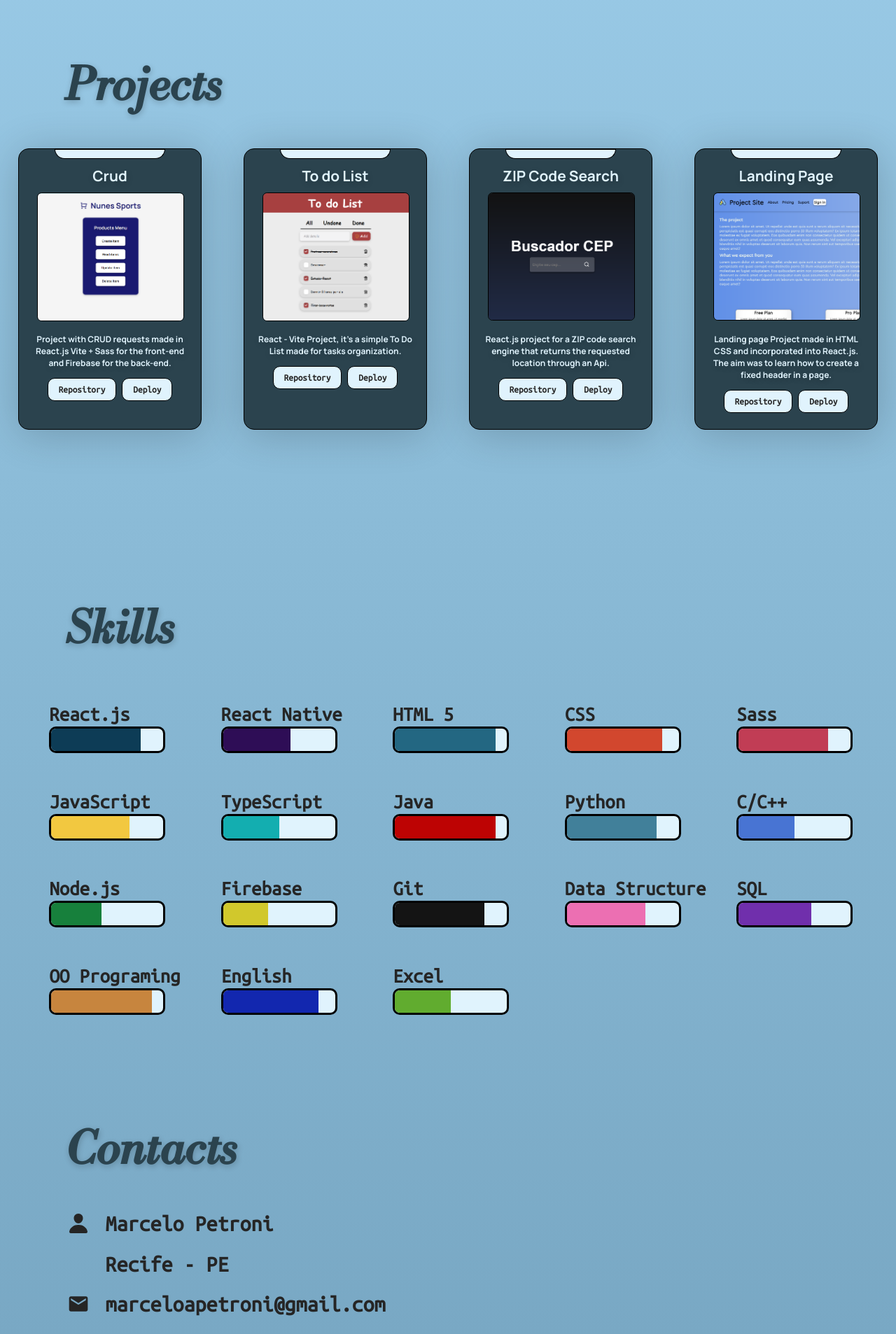
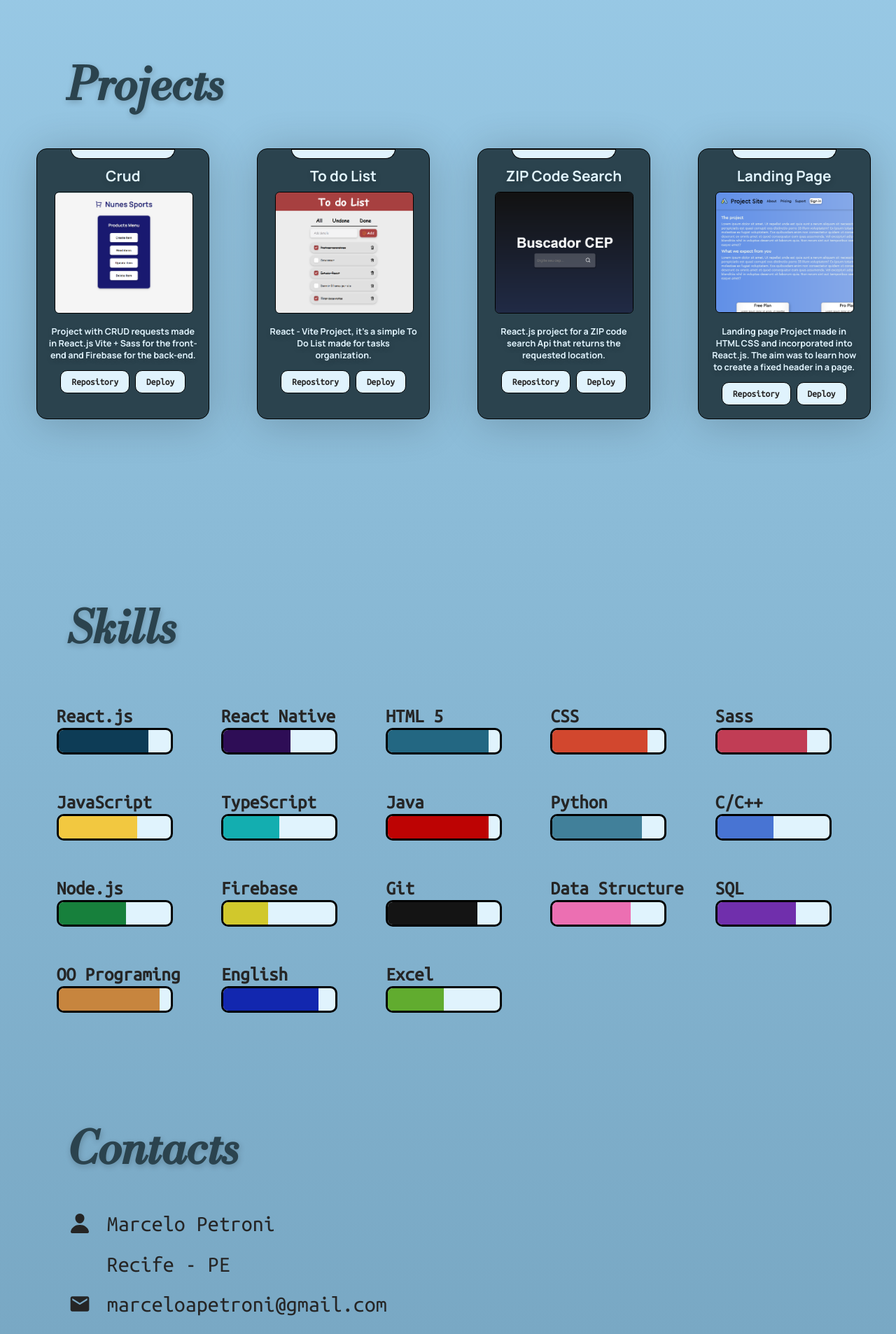
Before and after one commit to marcelopetroni/Portifolio, a React (Vite) app: page / in a window 1280 px wide. Shown: the part 880-2786 px from the top of the page at 70% size. Built offline with nearby package versions, Linux system fonts and the light colour scheme; some icons are missing.

Commit message:
ajuste tamanho

```diff
--- a/src/components/Card.sass
+++ b/src/components/Card.sass
@@ -1,8 +1,8 @@
 @import variaveis
 .card
     font-family: 'Manrope', sans-serif
-    width: 260px
-    height: 400px
+    width: 245px
+    height: 385px
     background: #2b434e
     border-radius: 15px
     box-shadow: 1px 5px 60px 0px rgba(0, 0, 0, 0.2)
@@ -41,7 +41,7 @@
     display: block
     text-align: center
     padding-top: 3px
-    font-size: 12px
+    font-size: 12.5px
     text-shadow: 1px 3px 8px rgba(0,0,0,0.2)
 
 
--- a/src/components/Home.jsx
+++ b/src/components/Home.jsx
@@ -133,25 +133,25 @@ const Home = () => {
       <h2 ref={contactsRef} id = "contacts" className='projects-title' style={{ opacity: contactsInView ? 1 : 0, animation: contactsInView ? 'fade 2s ease' : '' }}>Contacts</h2>
       <section className='contacts-container' ref={contactsRef} style={{ opacity: contactsInView ? 1 : 0, animation: contactsInView ? 'fade 2s ease' : '' }}>
         <div className="contact">
-          <IoPerson /> <h4>Marcelo Petroni</h4>
+          <IoPerson /> <p>Marcelo Petroni</p>
         </div>
         <div className="contact">
-          <FaLocationDot /><h4>Recife - PE</h4>
+          <FaLocationDot /><p>Recife - PE</p>
         </div>
         <div className="contact">
-          <MdEmail /> <h4>marceloapetroni@gmail.com</h4>
+          <MdEmail /> <p>marceloapetroni@gmail.com</p>
         </div>
         <div className="contact">
-          <PiMicrosoftOutlookLogoFill /> <h4>marceloapetroni@hotmail.com</h4>
+          <PiMicrosoftOutlookLogoFill /> <p>marceloapetroni@hotmail.com</p>
         </div>
         <div className="contact">
-          <IoLogoWhatsapp /> <h4>(81) 99915-8289 </h4>
+          <IoLogoWhatsapp /> <p>(81) 99915-8289 </p>
         </div>
         <div className="contact">
-          <BsLinkedin /> <h4>https://www.linkedin.com/in/marcelo-nunes-a8b7a223a/</h4>
+          <BsLinkedin /> <p>https://www.linkedin.com/in/marcelo-nunes-a8b7a223a/</p>
         </div>
         <div className="contact">
-          <FaGithubSquare /> <h4>https://github.com/marcelopetroni</h4>
+          <FaGithubSquare /> <p>https://github.com/marcelopetroni</p>
         </div>
       </section>
     </main>
--- a/src/components/Home.sass
+++ b/src/components/Home.sass
@@ -14,8 +14,8 @@ body
 main
     margin-left: auto
     margin-right: auto
-    padding-left: 0.5rem
-    padding-right: 0.5rem
+    padding-left: 0.65rem
+    padding-right: 0.65rem
     display: grid
     grid-template-columns: repeat(1, minmax(250px, 1fr))
     justify-content: center
@@ -118,7 +118,8 @@ main
     grid-template-columns: repeat(auto-fit, minmax(250px, 1fr))
     align-items: center
     justify-items: center
-    gap: 1.5rem
+    gap: 1rem
+    margin-left: 1rem
 
 .projects-container
     min-height: 70vh
@@ -156,6 +157,7 @@ main
 
 .skill h4
     margin-bottom: 0.2rem
+    font-size: 1.7rem
 
 .percentage-container
     border: solid black
@@ -211,7 +213,7 @@ main
 
 .node
     background-color: #17803c
-    width: 45%
+    width: 60%
 
 .firebase
     background-color: #d1c82c
@@ -239,7 +241,7 @@ main
 
 .SQL
     background-color: #702fac
-    width: 65%
+    width: 70%
 
 .contacts-container
     display: flex
@@ -257,6 +259,11 @@ main
     padding-left: 5.5rem
     gap: 1.6rem
     color: #252525
+
+.contacts-container p
+    font-weight: 550
+    max-width: 330px
+    overflow-wrap: break-word
 
 .contact
     display: flex
@@ -382,7 +389,6 @@ main
     .percentage-container
         width: 10rem
         height: 2rem
-        gap: 0.3rem
 
     .contacts-container
         font-size: 1.5rem
@@ -414,16 +420,16 @@ main
 
     .titulo
         margin-left: 2px
-        font-size: 1.5rem
+        font-size: 1.4rem
 
     .titulo2
-        font-size: 2.8rem
+        font-size: 2.7rem
 
     .descricao
-        font-size: 1.2rem
+        font-size: 1.1rem
 
     .descricao2
-        font-size: 0.9rem
+        font-size: 0.8rem
 
     .icon-container
         font-size: 6rem
@@ -435,9 +441,10 @@ main
         align-items: stretch
 
     .skills-container
-        margin-left: 3.5rem
+        margin-left: 4rem
+        margin-right: 2rem
         grid-template-columns: repeat(auto-fit, minmax(180px, 1fr))
-        gap: 1.2rem
+        gap: 0.8rem
 
     .contacts-container
         font-size: 1.6rem
@@ -445,6 +452,8 @@ main
         white-space: wrap
         h4
             max-width: 550px
+    .contacts-container p
+        max-width: 800px
 
 @media screen and (min-width: $m)
     main
@@ -463,16 +472,16 @@ main
 
     .titulo
         margin-left: 2px
-        font-size: 1.6rem
+        font-size: 1.4rem
 
     .titulo2
-        font-size: 2.9rem
+        font-size: 2.8rem
 
     .descricao
-        font-size: 1.3rem
+        font-size: 1.2rem
 
     .descricao2
-        font-size: 1rem
+        font-size: 0.9rem
 
     .icon-container
         font-size: 7rem
@@ -499,16 +508,16 @@ main
 
     .titulo
         margin-left: 2px
-        font-size: 1.4rem
+        font-size: 1.5rem
 
     .titulo2
-        font-size: 3.2rem
+        font-size: 2.8rem
 
     .descricao
-        font-size: 1.5rem
+        font-size: 1.2rem
 
     .descricao2
-        font-size: 1.2rem
+        font-size: 1rem
 
     .icon-container
         font-size: 8rem
@@ -539,13 +548,13 @@ main
 
     .titulo
         margin-left: 2px
-        font-size: 2rem
+        font-size: 1.6rem
 
     .titulo2
-        font-size: 3.7rem
+        font-size: 3rem
 
     .descricao
-        font-size: 1.4rem
+        font-size: 1.3rem
 
     .descricao2
         font-size: 1.1rem
--- a/src/projects/buscadorCep/BuscadorDeCep.jsx
+++ b/src/projects/buscadorCep/BuscadorDeCep.jsx
@@ -9,7 +9,7 @@ const BuscadorDecCep = () => {
       <div className="img">
         <img src={background} alt="ZIP code engine image" className='imagem'/>
       </div>
-      <p className="job">React.js project for a ZIP code search engine that returns the requested location through an Api.</p>
+      <p className="job">React.js project for a ZIP code search Api that returns the requested location.</p>
       <div className="buttons">
         <button><a href="https://github.com/marcelopetroni/BuscadorCepReact" target='_blank'>Repository</a></button>
         <button><a href="https://buscador-cep-react-phi.vercel.app/" target='_blank'>Deploy</a></button>
```
